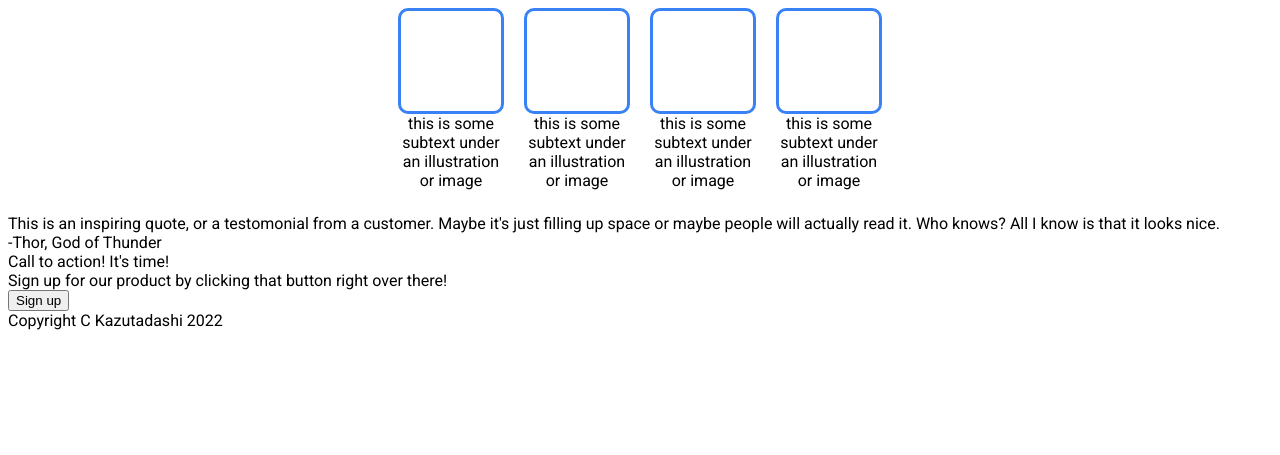
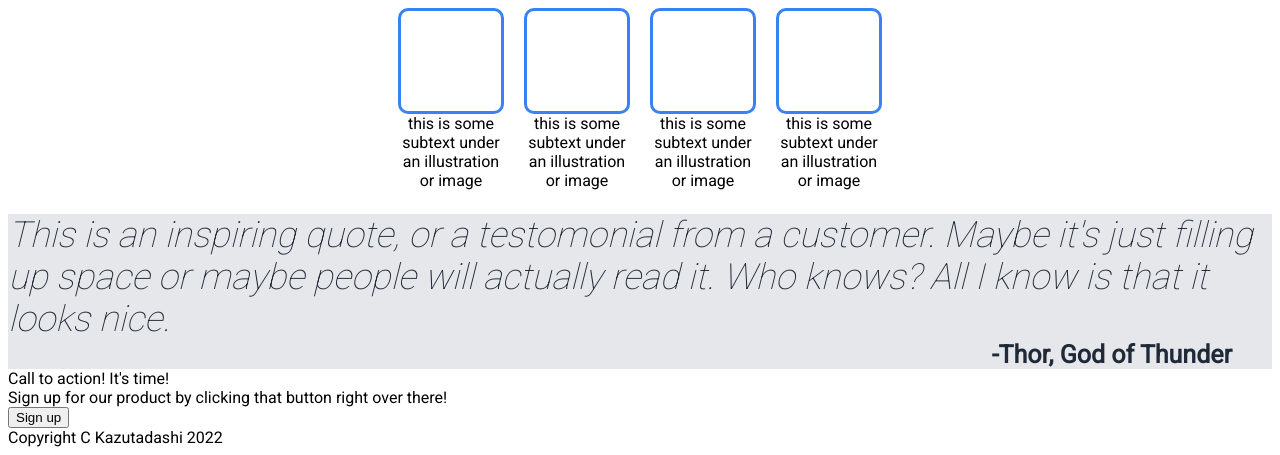
Before and after one commit to Kazutadashi/odin-full-website, a plain HTML site: page index.html in a window 1280 px wide. Shown: the part 350-805 px from the top of the page. Drawn offline with Linux system fonts and the light colour scheme.

Commit message:
Add testimonial style and update index HTML

```diff
--- a/style.css
+++ b/style.css
@@ -1,4 +1,5 @@
 @import url('https://fonts.googleapis.com/css?family=Roboto');
+@import url('https://fonts.googleapis.com/css2?family=Roboto:wght@100&display=swap');
 
 body {
     font-family: 'Roboto';
@@ -105,3 +106,22 @@ a {
     height: 100px;
     text-align: center;
 }
+
+.testimonial {
+    background-color: #e5e7eb;
+    color: #1f2937;
+}
+
+.quote {
+    font-size: 36px;
+    font-style: italic;
+    font-weight: 300;
+}
+
+.signature {
+    font-weight: bold;
+    font-size: 25px;
+    display: flex;
+    justify-content: flex-end;
+    padding-right: 40px;
+}
```
